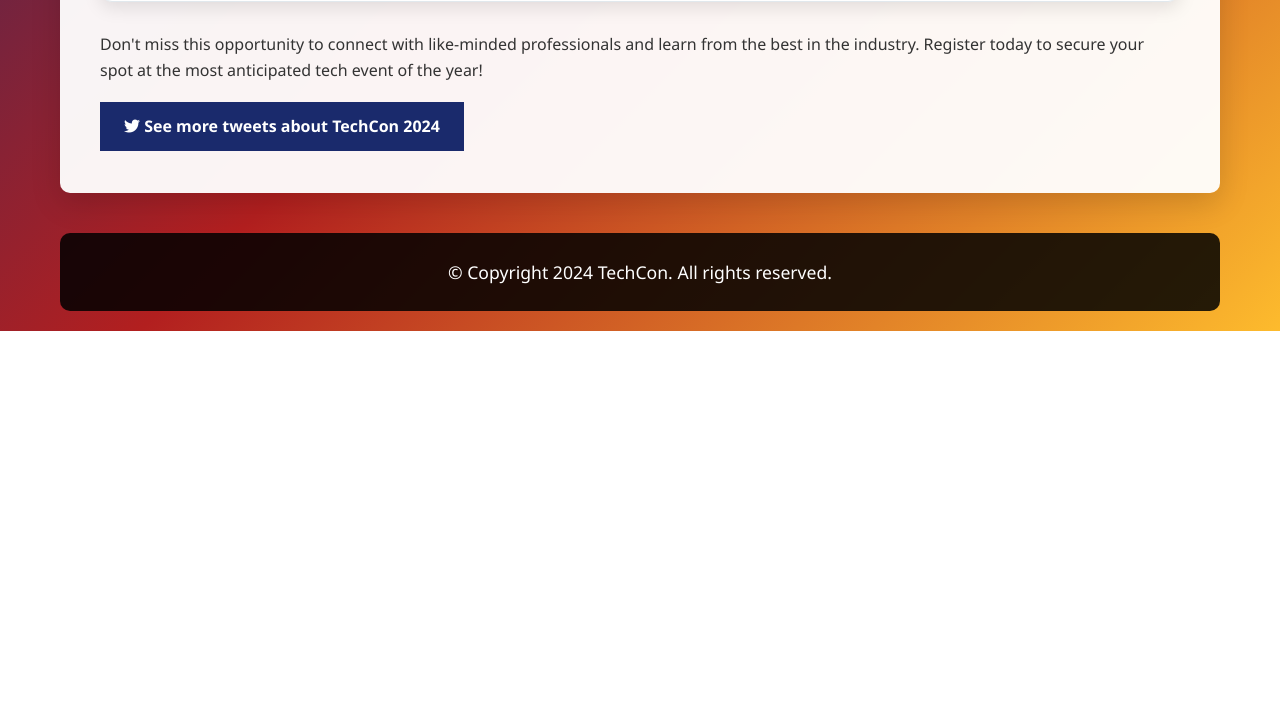
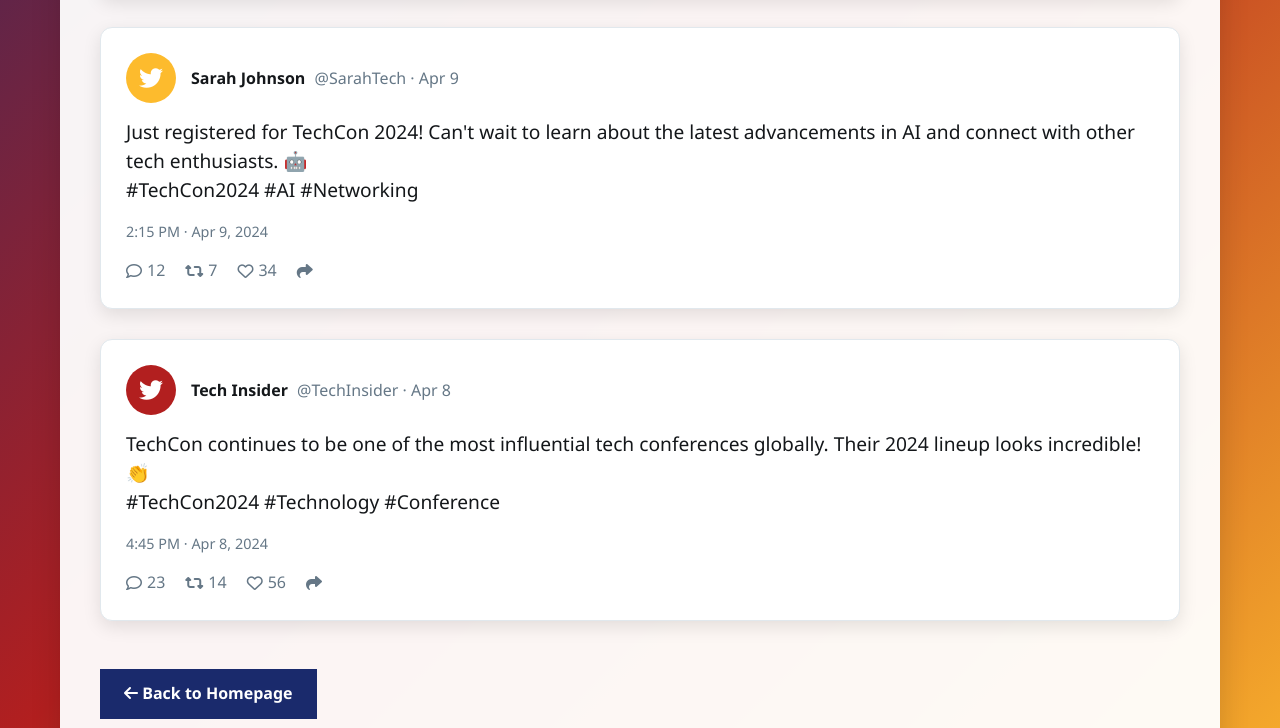
Before and after one commit to Keneditt/My_First_Portfolio, a plain HTML site: page html_basic/tweets.html in a window 1280 px wide. Shown: the part 672-1400 px from the top of the page. Before the commit the page ends 1003 px from the top, so only its background shows below. Drawn offline with Linux system fonts and the light colour scheme.

Commit message:
replaced code

```diff
--- a/html_basic/tweets.html
+++ b/html_basic/tweets.html
@@ -3,9 +3,10 @@
 <head>
     <meta charset="UTF-8">
     <meta name="viewport" content="width=device-width, initial-scale=1.0">
-    <title>TechCon 2024 - Home</title>
+    <title>TechCon 2024 - Tweets</title>
     <link rel="stylesheet" href="https://cdnjs.cloudflare.com/ajax/libs/font-awesome/6.4.0/css/all.min.css">
     <style>
+        /* Copy all the same styles from index.html */
         * {
             margin: 0;
             padding: 0;
@@ -63,14 +64,14 @@
             border: 2px solid transparent;
         }
 
-        nav a:hover, .tweet-link {
+        nav a:hover, .home-link {
             background: #1a2a6c;
             color: white;
             transform: translateY(-2px);
             border-color: #fdbb2d;
         }
 
-        .tweet-link {
+        .home-link {
             display: inline-block;
             margin-top: 20px;
             padding: 12px 24px;
@@ -214,7 +215,7 @@
         <!-- Header Section -->
         <header>
             <div class="header-content">
-                <h1>TechCon 2024</h1>
+                <h1>TechCon 2024 Tweets</h1>
                 <nav>
                     <a href="index.html"><i class="fas fa-home"></i> Home</a>
                     <a href="schedule.html"><i class="fas fa-calendar-alt"></i> Schedule</a>
@@ -227,12 +228,10 @@
 
         <!-- Main Content Section -->
         <main>
-            <h2>Welcome to TechCon 2024</h2>
-            <p>Join us for the premier technology conference of the year, where industry leaders, innovators, and enthusiasts come together to explore the latest advancements in AI, blockchain, cloud computing, and more.</p>
+            <h2>Latest TechCon 2024 Tweets</h2>
+            <p>See what people are saying about TechCon 2024 on Twitter. Join the conversation using #TechCon2024!</p>
 
-            <p>This three-day event features keynote speakers, hands-on workshops, and networking opportunities with professionals from around the globe. Whether you're a seasoned developer or just starting your tech journey, there's something for everyone at TechCon 2024.</p>
-
-            <!-- Embedded Tweet -->
+            <!-- Embedded Tweet 1 -->
             <div class="twitter-embed">
                 <div class="twitter-header">
                     <div class="twitter-avatar">
@@ -256,9 +255,55 @@
                 </div>
             </div>
 
-            <p>Don't miss this opportunity to connect with like-minded professionals and learn from the best in the industry. Register today to secure your spot at the most anticipated tech event of the year!</p>
+            <!-- Embedded Tweet 2 -->
+            <div class="twitter-embed">
+                <div class="twitter-header">
+                    <div class="twitter-avatar" style="background: #fdbb2d;">
+                        <i class="fab fa-twitter"></i>
+                    </div>
+                    <div>
+                        <span class="twitter-user">Sarah Johnson</span>
+                        <span class="twitter-handle">@SarahTech · Apr 9</span>
+                    </div>
+                </div>
+                <div class="twitter-content">
+                    <p>Just registered for TechCon 2024! Can't wait to learn about the latest advancements in AI and connect with other tech enthusiasts. 🤖</p>
+                    <p>#TechCon2024 #AI #Networking</p>
+                </div>
+                <div class="twitter-date">2:15 PM · Apr 9, 2024</div>
+                <div class="twitter-actions">
+                    <div class="twitter-action"><i class="far fa-comment"></i> 12</div>
+                    <div class="twitter-action"><i class="fas fa-retweet"></i> 7</div>
+                    <div class="twitter-action"><i class="far fa-heart"></i> 34</div>
+                    <div class="twitter-action"><i class="fas fa-share"></i></div>
+                </div>
+            </div>
 
-            <a href="tweets.html" class="tweet-link"><i class="fab fa-twitter"></i> See more tweets about TechCon 2024</a>
+            <!-- Embedded Tweet 3 -->
+            <div class="twitter-embed">
+                <div class="twitter-header">
+                    <div class="twitter-avatar" style="background: #b21f1f;">
+                        <i class="fab fa-twitter"></i>
+                    </div>
+                    <div>
+                        <span class="twitter-user">Tech Insider</span>
+                        <span class="twitter-handle">@TechInsider · Apr 8</span>
+                    </div>
+                </div>
+                <div class="twitter-content">
+                    <p>TechCon continues to be one of the most influential tech conferences globally. Their 2024 lineup looks incredible! 👏</p>
+                    <p>#TechCon2024 #Technology #Conference</p>
+                </div>
+                <div class="twitter-date">4:45 PM · Apr 8, 2024</div>
+                <div class="twitter-actions">
+                    <div class="twitter-action"><i class="far fa-comment"></i> 23</div>
+                    <div class="twitter-action"><i class="fas fa-retweet"></i> 14</div>
+                    <div class="twitter-action"><i class="far fa-heart"></i> 56</div>
+                    <div class="twitter-action"><i class="fas fa-share"></i></div>
+                </div>
+            </div>
+
+            <a href="index.html" class="home-link"><i class="fas fa-arrow-left"></i> Back to Homepage</a>
         </main>
 
         <!-- Footer Section -->
```
